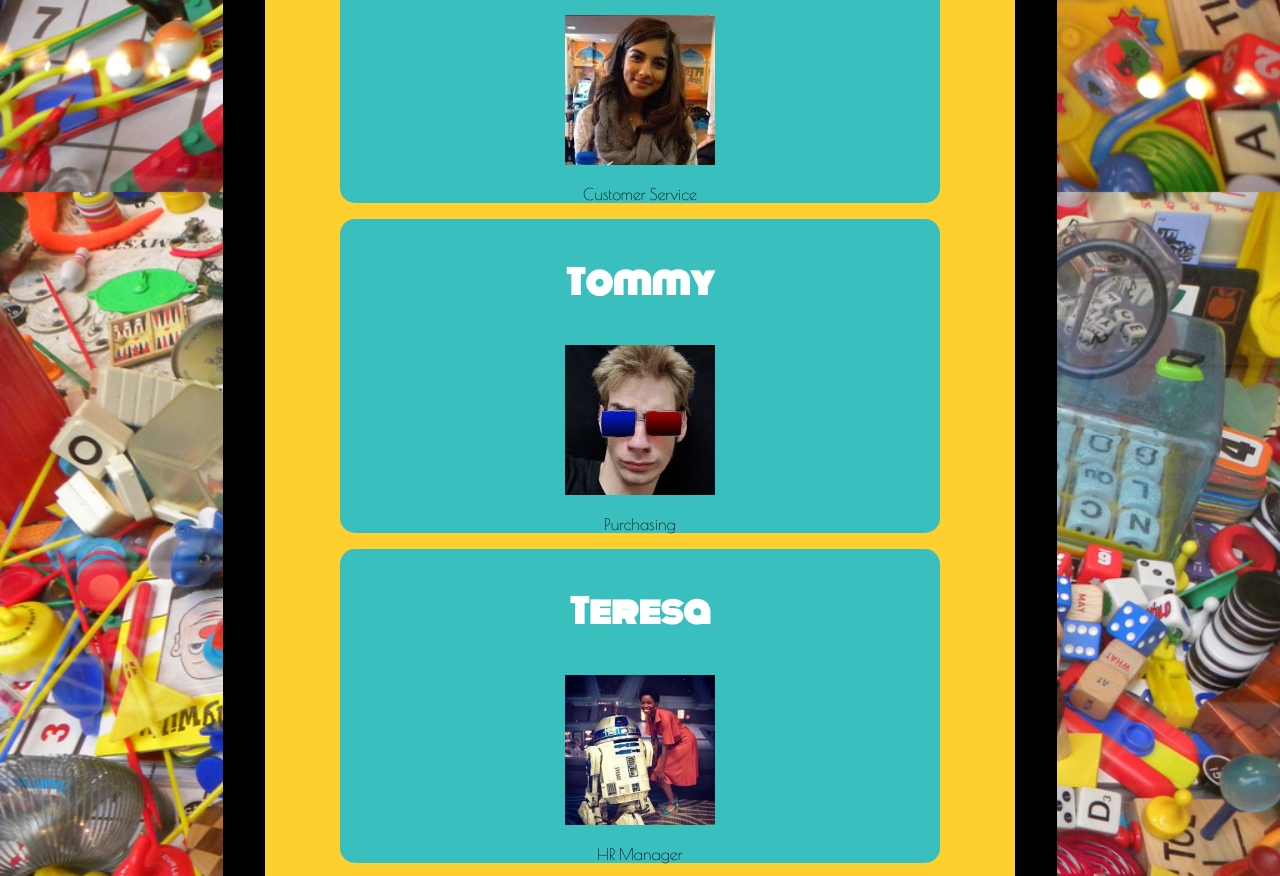
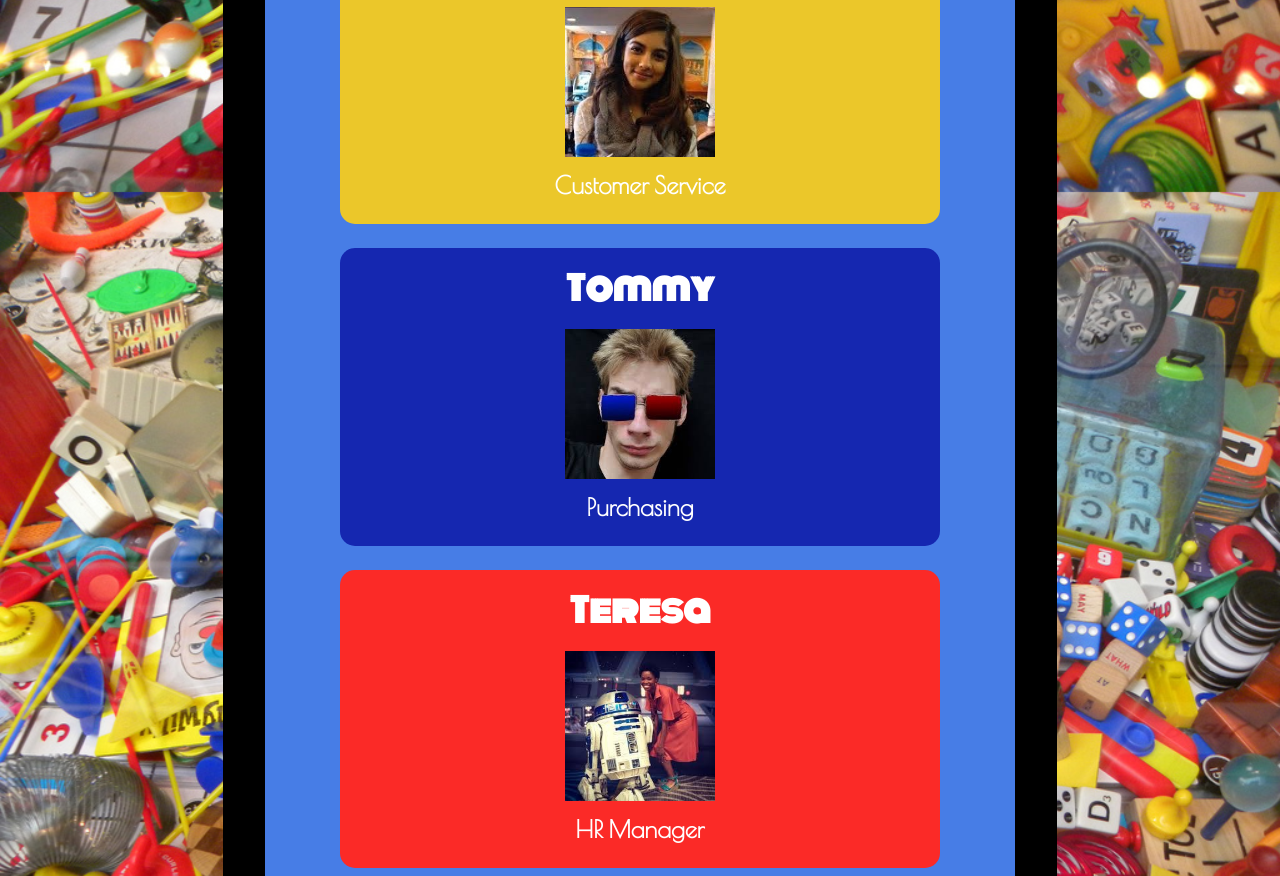
Before and after one commit to morecallan/nss-evening-cohort-3-static-web-group-project-caffienators, a plain HTML site: page employees.html in a window 1280 px wide. Shown: the part 768-1644 px from the top of the page. Drawn offline with nearby package versions, Linux system fonts and the light colour scheme.

Commit message:
Add color classes for staff card backgrounds

```diff
--- a/main.css
+++ b/main.css
@@ -127,22 +127,58 @@ a:hover {
 
 #employeesDisplay {
   width: 90%;
-  margin: 0 auto;
+  margin: 40px auto;
   text-align: center;
-  background-color: #FED02F;
+  background-color: #477DE6;
+  padding: 10px 0;
 }
 
 .staffCard {
-  background-color: #39BFBD;
   border-radius: 15px;
   width: 80%;
-  margin: 0 auto;
+  margin: 10px auto;
   text-align: center;
+  background-color: orange;
+}
+
+.staffCard p {
+  font-weight: bolder;
+  color: white;
+  font-size: 1.5em;
+  padding-bottom: 25px;
+  margin-top: 10px;
+}
+
+
+.red {
+  background-color: #FB2A27;
+}
+
+.yellow {
+  background-color: #EBC72A;
+}
+
+.green {
+  background-color: #33DC54;
+}
+
+.blue {
+  background-color: #1527B0;
+}
+
+.orange {
+  background-color: #E65B2A;
 }
 
 .staffImage {
   max-width: 150px;
 }
+
+.staffName h1{
+  margin: 5px 0;
+}
+
+
 
 /******************SETS EXPERIENCE PAGE STYLE *******************/
 
```
